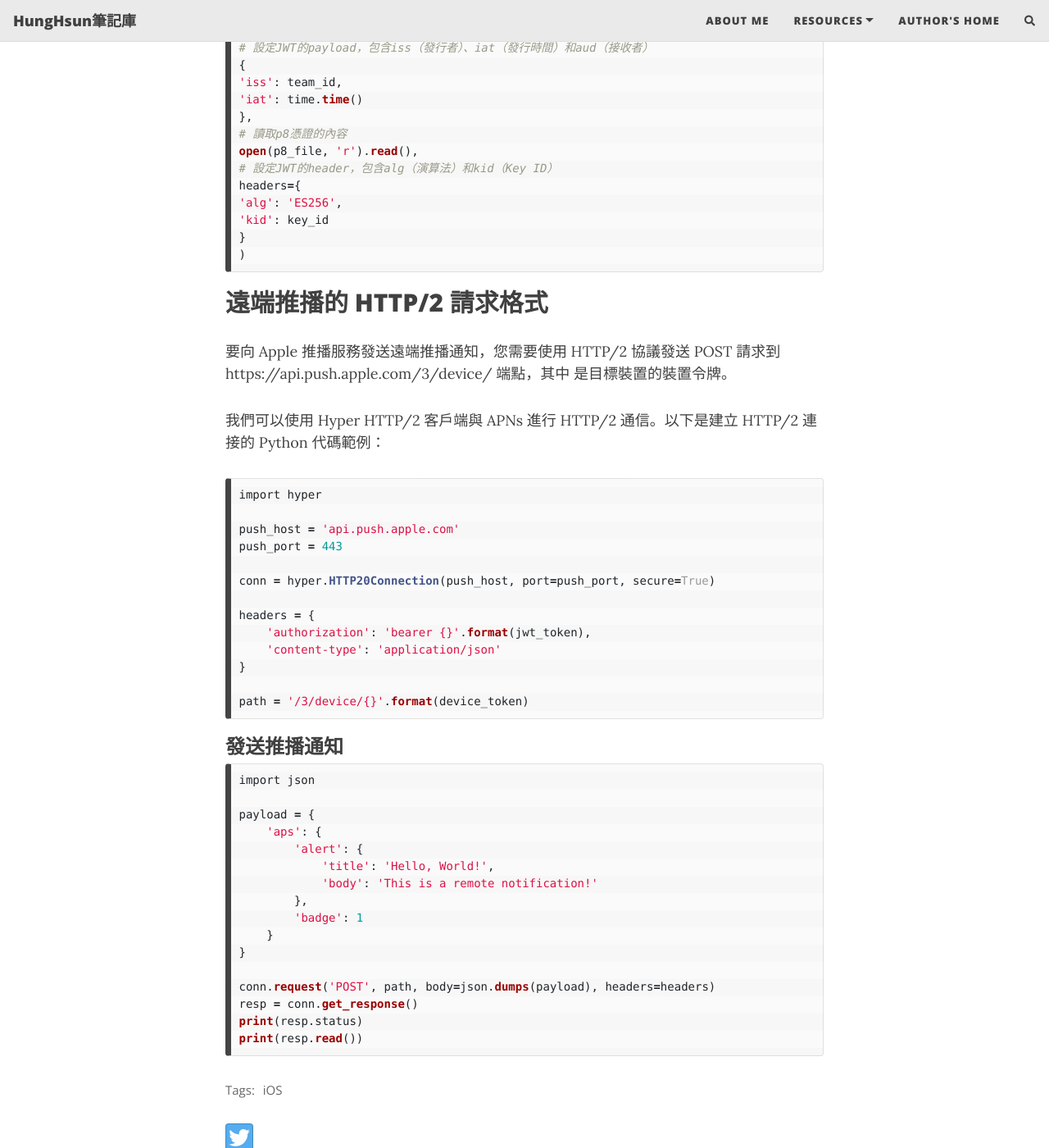
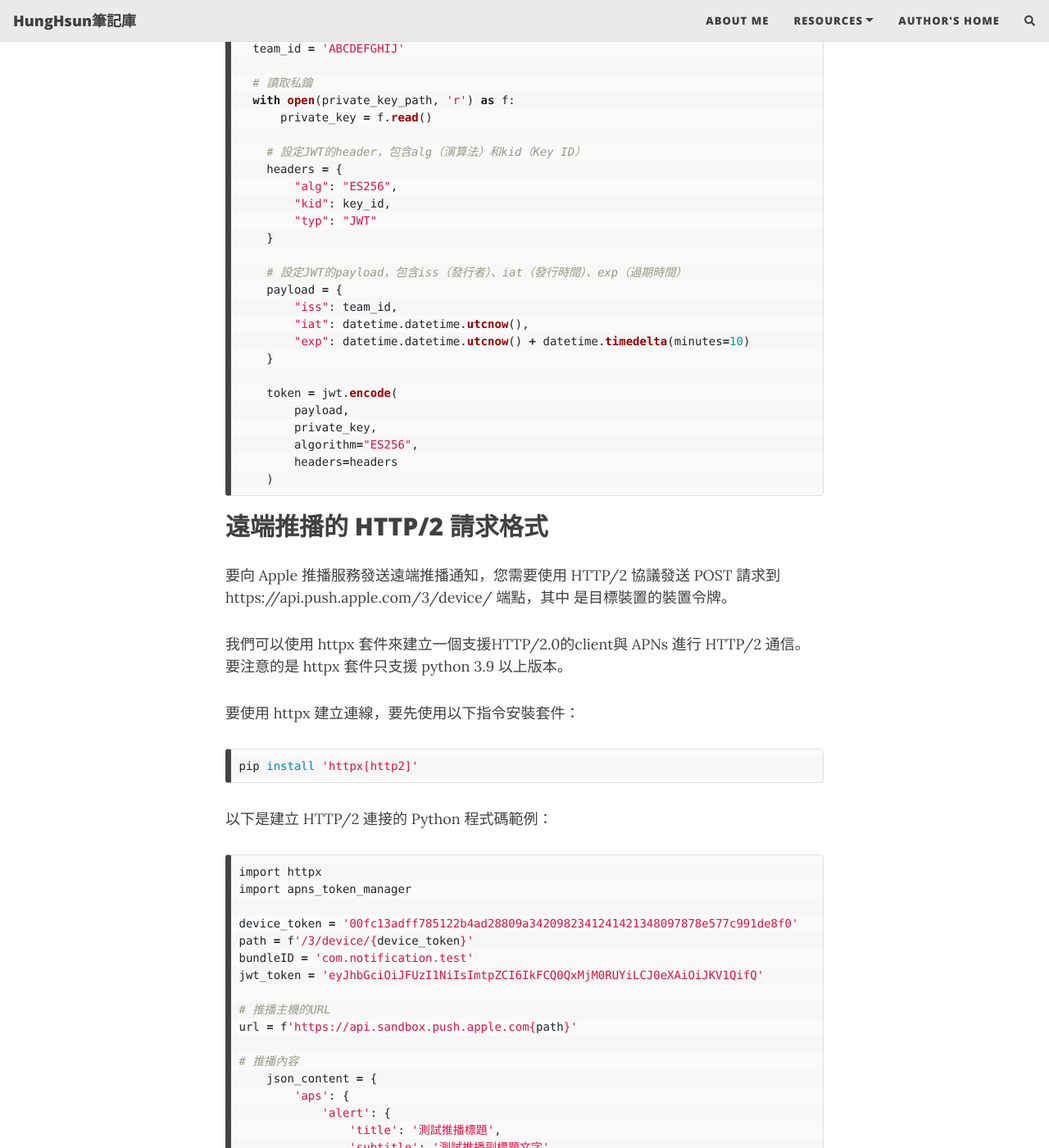
Before and after one commit to HungHsunLin/HungHsunLin.github.io, a Jekyll site: the page built from _posts/2023-04-06-notification-server.markdown, in a window 1280 px wide and 1400 px high, scrolled down 3622 px. Shown: the whole window at 82% size. Built offline with Jekyll 4.4.1, drawn with Linux system fonts in a browser that asks for light colours; nearby versions of some CDN libraries; comment, search, counter and statistics services are not loaded; some of the changed text lies outside the part shown.

Commit message:
fix:修正文章內容

````diff
--- a/_posts/2023-04-06-notification-server.markdown
+++ b/_posts/2023-04-06-notification-server.markdown
@@ -48,7 +48,7 @@ p8憑證是一種用於驗證與APNs的連線的檔案，它包含了一個私
     - `apns-priority`：一個數字，表示這個推播請求的優先級。你可以提供10或5兩種值。10表示立即發送，5表示可以延遲發送。如果你不提供這個標頭，則預設為10。
     - `apns-topic`：一個字串，表示這個推播請求的主題。通常是你的應用程式的bundle ID。如果你使用p8憑證來驗證身份，則必須提供這個標頭。
     - `authorization`：一個字串，表示你的身份驗證資訊。如果你使用p8憑證來驗證身份，則必須提供使用p8憑證生成的JWT（JSON Web Token）。
-- Payload：一個JSON物件，payload必須包含一個`aps`鍵，其值是一個物件，包含了推播的基本資訊，例如：
+- Payload：一個JSON物件，payload必須包含一個`aps`key，其值是一個物件，包含了推播的基本資訊，例如：
 
     ```json
     {
@@ -64,7 +64,7 @@ p8憑證是一種用於驗證與APNs的連線的檔案，它包含了一個私
     }
     ```
 
-    - `alert`：推播的訊息內容，可以是一個字串或一個物件。如果是一個物件，可以包含以下的鍵：
+    - `alert`：推播的訊息內容，可以是一個字串或一個物件。如果是一個物件，可以包含以下的Key：
     - `title`：推播的標題，顯示在通知中心和鎖定畫面上。
     - `body`：推播的內容，顯示在通知中心和鎖定畫面上。
     - `subtitle`：推播的副標題，顯示在通知中心和鎖定畫面上。
@@ -74,9 +74,13 @@ p8憑證是一種用於驗證與APNs的連線的檔案，它包含了一個私
     - `content-available`：如果設為1，表示這是一個靜默推播（silent notification），不會有任何視覺或聽覺效果，但會喚醒App並執行一些背景任務。
     - `mutable-content`：如果設為1，表示這是一個可變更內容的推播（mutable-content notification），可以讓App在收到推播後修改其內容或附件，例如加入圖片或影片等。
 
-  除了`aps`鍵之外，payload還可以包含其他自定義的鍵值對，例如上面例子中的`customKey`和`customValue`。這些自定義的資料可以在App收到推播後取得並處理。
+  除了`aps`之外，payload還可以包含其他自定義的Key Value，例如上面例子中的`customKey`和`customValue`。這些自定義的資料可以在App收到推播後取得並處理。
 
   payload的大小限制為4KB，如果超過這個限制，APNs會拒絕發送。
+
+# 程式範例
+
+程式碼範例可以在[GitHub](https://github.com/HungHsunLin/test_notification)上下載
 
 ## 產生JWT
 
@@ -86,7 +90,7 @@ p8憑證是一種用於驗證與APNs的連線的檔案，它包含了一個私
 conda install pyjwt
 ```
 
-我們需要使用pyjwt套件的encode方法。這個方法接受三個參數：payload、key和algorithm。payload是一個字典，包含了JWT的內容資訊。key是一個字串或一個bytes物件，表示我們的p8憑證。algorithm是一個字串，表示我們使用的加密演算法。在這裡，我們使用ES256演算法，這是Apple官方建議的演算法。
+我們需要使用pyjwt套件的encode方法。這個方法接受三個參數：payload、key和algorithm。payload是一個字典，包含了JWT的內容資訊。key是私鑰，是一個字串或一個bytes物件。algorithm是一個字串，表示我們使用的加密演算法。在這裡，我們使用ES256演算法產生私鑰，這是Apple官方建議的演算法。
 
 我們的payload需要包含以下三個欄位：
 
@@ -95,70 +99,91 @@ conda install pyjwt
 - kid：表示我們的Key ID
 
 ```python
-import jwt
-import time
+  import jwt
+  import datetime
 
-# 設定p8憑證的路徑、Key ID、Team ID和App Bundle ID
-p8_file = 'path/to/p8/file'
-key_id = 'ABCD1234EF'
-team_id = 'ABCDEFGHIJ'
-bundle_id = 'com.example.app'
+  private_key_path = '/path/to/AuthKey.p8'
+  key_id = 'ABCD1234EF'
+  team_id = 'ABCDEFGHIJ'
 
-# 產生JWT
-token = jwt.encode(
-# 設定JWT的payload，包含iss（發行者）、iat（發行時間）和aud（接收者）
-{
-'iss': team_id,
-'iat': time.time()
-},
-# 讀取p8憑證的內容
-open(p8_file, 'r').read(),
-# 設定JWT的header，包含alg（演算法）和kid（Key ID）
-headers={
-'alg': 'ES256',
-'kid': key_id
-}
-)
+  # 讀取私鑰
+  with open(private_key_path, 'r') as f:
+      private_key = f.read()
+
+    # 設定JWT的header，包含alg（演算法）和kid（Key ID）
+    headers = {
+        "alg": "ES256",
+        "kid": key_id,
+        "typ": "JWT"
+    }
+
+    # 設定JWT的payload，包含iss（發行者）、iat（發行時間）、exp（過期時間）
+    payload = {
+        "iss": team_id,
+        "iat": datetime.datetime.utcnow(),
+        "exp": datetime.datetime.utcnow() + datetime.timedelta(minutes=10)
+    }
+
+    token = jwt.encode(
+        payload,
+        private_key,
+        algorithm="ES256",
+        headers=headers
+    )
 ```
 
 ## 遠端推播的 HTTP/2 請求格式
 
 要向 Apple 推播服務發送遠端推播通知，您需要使用 HTTP/2 協議發送 POST 請求到 https://api.push.apple.com/3/device/<device-token> 端點，其中 <device-token> 是目標裝置的裝置令牌。
 
-我們可以使用 Hyper HTTP/2 客戶端與 APNs 進行 HTTP/2 通信。以下是建立 HTTP/2 連接的 Python 代碼範例：
+我們可以使用 httpx 套件來建立一個支援HTTP/2.0的client與 APNs 進行 HTTP/2 通信。 要注意的是 httpx 套件只支援 python 3.9 以上版本。
+
+要使用 httpx 建立連線，要先使用以下指令安裝套件：
+
+```bash
+pip install 'httpx[http2]'
+```
+
+以下是建立 HTTP/2 連接的 Python 程式碼範例：
 
 ```python
-import hyper
+import httpx
+import apns_token_manager
 
-push_host = 'api.push.apple.com'
-push_port = 443
+device_token = '00fc13adff785122b4ad28809a3420982341241421348097878e577c991de8f0'
+path = f'/3/device/{device_token}'
+bundleID = 'com.notification.test'
+jwt_token = 'eyJhbGciOiJFUzI1NiIsImtpZCI6IkFCQ0QxMjM0RUYiLCJ0eXAiOiJKV1QifQ'
 
-conn = hyper.HTTP20Connection(push_host, port=push_port, secure=True)
+# 推播主機的URL
+url = f'https://api.sandbox.push.apple.com{path}'
 
-headers = {
-    'authorization': 'bearer {}'.format(jwt_token),
-    'content-type': 'application/json'
-}
+# 推播內容
+    json_content = {
+        'aps': {
+            'alert': {
+                'title': '測試推播標題',
+                'subtitle': '測試推播副標題文字',
+                'body': '推播內容文字'
+            }
+        }
+    }
 
-path = '/3/device/{}'.format(device_token)
+    headers = {
+        'apns-topic': bundleID,
+        'authorization': f'Bearer {jwt_token}',
+        'apns-push-type': 'alert',
+        'content-type': 'application/json'
+    }
+
+    # 建立HTTP/2.0連線
+    client = httpx.Client(http2=True)
+    response = client.post(url, headers=headers, json=json_content)
+
+    # 關閉HTTP/2連接
+    client.close()
 ```
-### 發送推播通知
 
-```python
-import json
 
-payload = {
-    'aps': {
-        'alert': {
-            'title': 'Hello, World!',
-            'body': 'This is a remote notification!'
-        },
-        'badge': 1
-    }
-}
-
-conn.request('POST', path, body=json.dumps(payload), headers=headers)
-resp = conn.get_response()
-print(resp.status)
-print(resp.read())
-```
+# 參考資料
+[Apple developer documention](https://developer.apple.com/documentation/usernotifications/setting_up_a_remote_notification_server)
````
Also changed, not shown: 1 other file.
